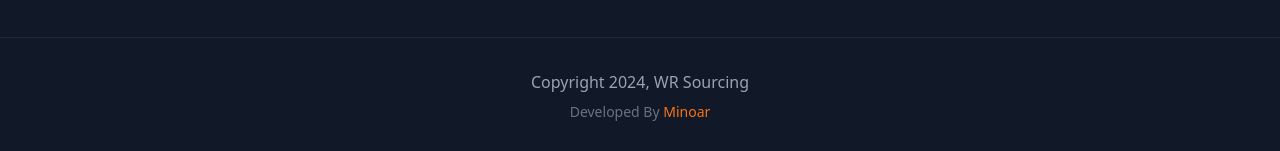
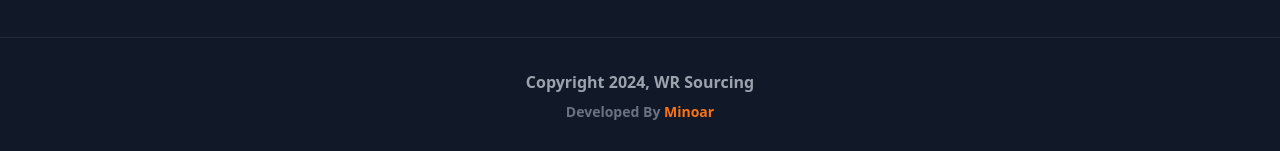
Before and after one commit to Minoar98/wrSourcing, a React (Vite) app: page / in a window 1280 px wide. Shown: the part 5955-6106 px from the top of the page. Built offline with nearby package versions, Linux system fonts and the light colour scheme.

Commit message:
bolb footer

```diff
--- a/src/components/Footer.jsx
+++ b/src/components/Footer.jsx
@@ -2,9 +2,9 @@ const Footer = () => {
   return (
     <footer className="bg-gray-900 border-t border-gray-800 py-8 px-4">
       <div className="max-w-7xl mx-auto text-center">
-        <p className="text-gray-400">Copyright 2024, WR Sourcing</p>
-        <p className="text-gray-500 text-sm mt-2">
-          Developed By <span className="text-orange-500">Minoar</span>
+        <p className="text-gray-400 font-bold">Copyright 2024, WR Sourcing</p>
+        <p className="text-gray-500 text-sm mt-2 font-bold">
+          Developed By <span className="text-orange-500 font-bold">Minoar</span>
         </p>
       </div>
     </footer>
```
